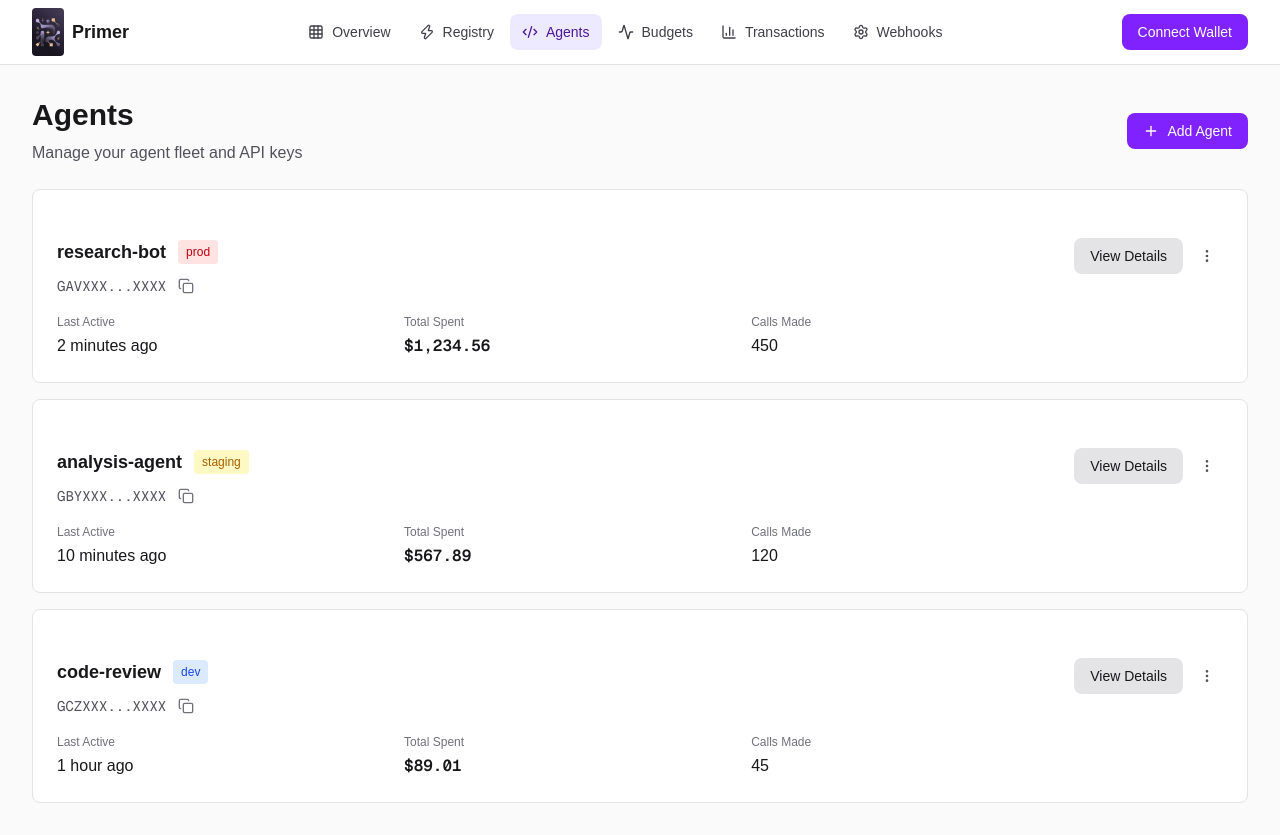
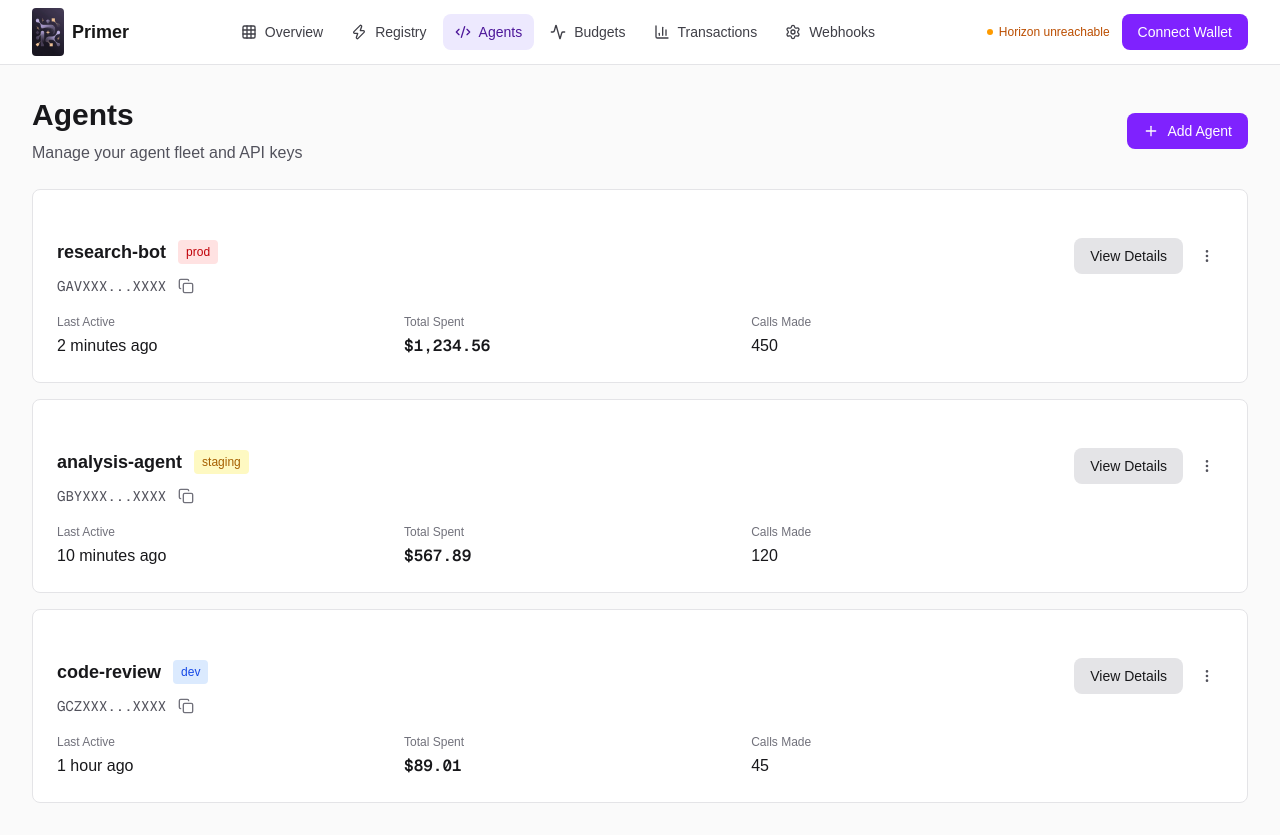
Before and after one commit to Primarr/Pfrontend, a Next.js app: page /agents in a window 1280 px wide. Built offline with nearby package versions, Linux system fonts and the light colour scheme; no server answers.

Commit message:
feat(nav): show Horizon status and wallet controls

```diff
--- a/src/components/layout/nav.tsx
+++ b/src/components/layout/nav.tsx
@@ -4,12 +4,12 @@ import Link from "next/link";
 import Image from "next/image";
 import { usePathname } from "next/navigation";
 import { cn } from "@/lib/utils";
-import { BarChart3, Settings, Zap, Code2, Activity, Grid3x3, LogOut } from "lucide-react";
-import { useState } from "react";
+import { BarChart3, Settings, Zap, Code2, Activity, Grid3x3 } from "lucide-react";
+import { HorizonStatus } from "@/components/stellar/horizon-status";
+import { WalletButton } from "@/components/wallet/wallet-button";
 
 export function Nav() {
   const pathname = usePathname();
-  const [account, setAccount] = useState<string | null>(null);
 
   const links = [
     { href: "/", label: "Overview", icon: Grid3x3 },
@@ -23,13 +23,13 @@ export function Nav() {
   return (
     <nav className="border-b border-zinc-200 dark:border-zinc-800 bg-white dark:bg-zinc-950">
       <div className="max-w-7xl mx-auto px-4 sm:px-6 lg:px-8">
-        <div className="flex justify-between items-center h-16">
-          <Link href="/" className="flex items-center gap-2">
+        <div className="flex justify-between items-center h-16 gap-3">
+          <Link href="/" className="flex items-center gap-2 shrink-0">
             <Image src="/logo.jpg" alt="Primer" width={32} height={32} className="rounded" />
             <span className="font-semibold text-lg hidden sm:inline">Primer</span>
           </Link>
 
-          <div className="flex items-center gap-1">
+          <div className="flex items-center gap-1 overflow-x-auto">
             {links.map(({ href, label, icon: Icon }) => (
               <Link
                 key={href}
@@ -47,28 +47,9 @@ export function Nav() {
             ))}
           </div>
 
-          <div className="flex items-center gap-3">
-            {account ? (
-              <>
-                <span className="text-sm text-zinc-600 dark:text-zinc-400 hidden sm:inline">
-                  {account.slice(0, 8)}...
-                </span>
-                <button
-                  onClick={() => setAccount(null)}
-                  className="p-2 hover:bg-zinc-100 dark:hover:bg-zinc-800 rounded-lg transition-colors"
-                  title="Disconnect"
-                >
-                  <LogOut className="w-4 h-4 text-zinc-600 dark:text-zinc-400" />
-                </button>
-              </>
-            ) : (
-              <button
-                onClick={() => setAccount("GAVXXX...XXXX")}
-                className="px-4 py-2 bg-violet-600 hover:bg-violet-700 text-white rounded-lg text-sm font-medium transition-colors"
-              >
-                Connect Wallet
-              </button>
-            )}
+          <div className="flex items-center gap-3 shrink-0">
+            <HorizonStatus className="hidden md:inline-flex" />
+            <WalletButton />
           </div>
         </div>
       </div>
```
